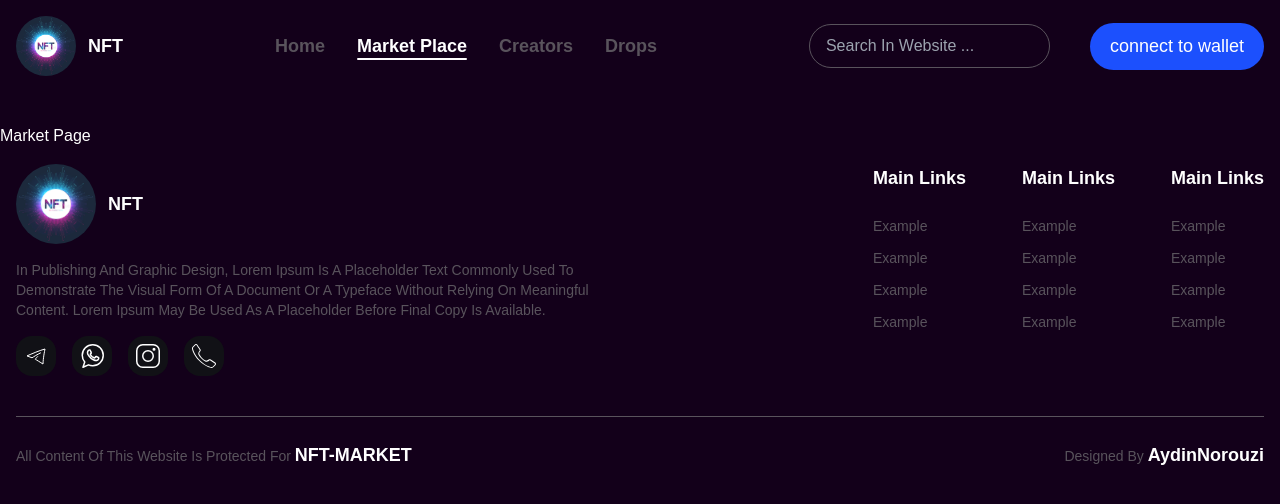
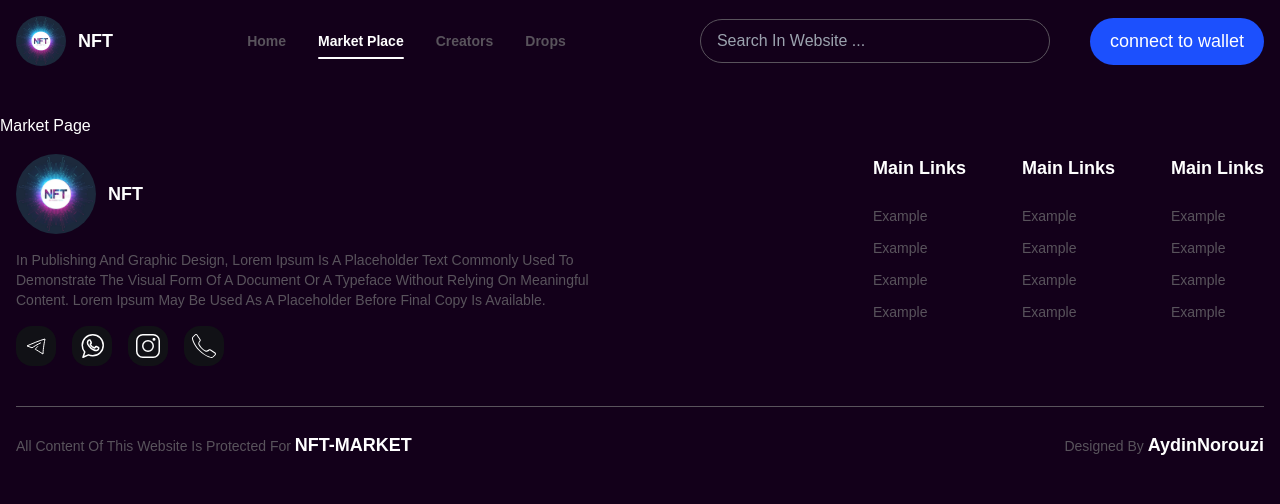
Before and after one commit to AydinN2005/nft-website, a Next.js app: page /market in a window 1280 px wide. Shown: the top 504 px of the page. Built offline with nearby package versions, Linux system fonts and the light colour scheme.

Commit message:
menu component bugs fixed

```diff
--- a/src/components/menu/Menu.module.css
+++ b/src/components/menu/Menu.module.css
@@ -5,13 +5,13 @@
     z-index: 3;
 }
 .logoImg{
-    width: 60px;
-    height: 60px;
+    width: 50px;
+    height: 50px;
     border-radius: 50%;
 }
 @media screen and (max-width: 767px) {
     .logoImg {
-        width: 48px;
-        height: 48px;
+        width: 36px;
+        height: 36px;
     }
 }
--- a/src/components/menu/MenuLinks.jsx
+++ b/src/components/menu/MenuLinks.jsx
@@ -11,7 +11,7 @@ export default function MenuLinks() {
                 menuLinks.map(item => {
                     return (
                         <Link href={item.route} >
-                            <span className={`block w-full h-full text-lg font-bold ${style.link} gray-color ${router.pathname === item.route ? style.activeLink : null}`}>
+                            <span className={`block w-full h-full text-sm font-bold ${style.link} gray-color ${router.pathname === item.route ? style.activeLink : null}`}>
                                 {item.title}
                             </span>
                         </Link>
--- a/src/components/menu/MenuSearch.module.css
+++ b/src/components/menu/MenuSearch.module.css
@@ -6,7 +6,7 @@
     font-size: 16px;
     background-color: unset;
     min-width: 230px;
-    width: 100%;
+    width: 350px;
 }
 .textInput:hover{
     border-color: white;
```
